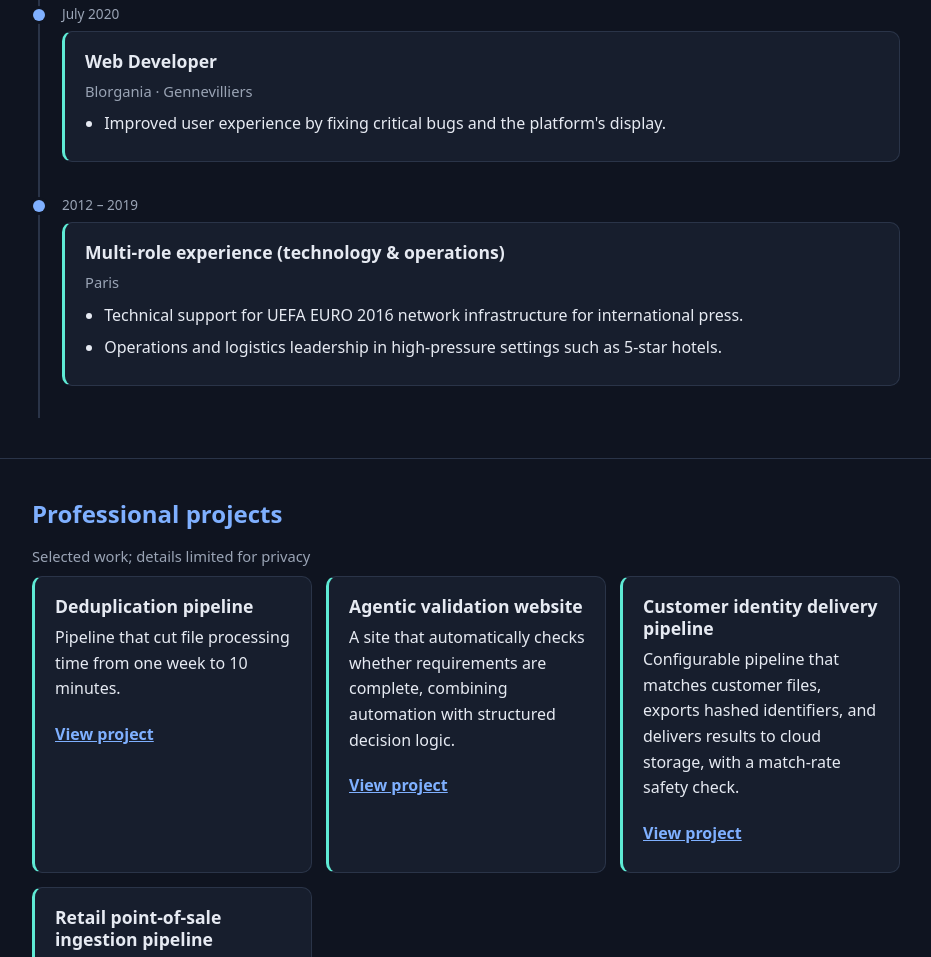
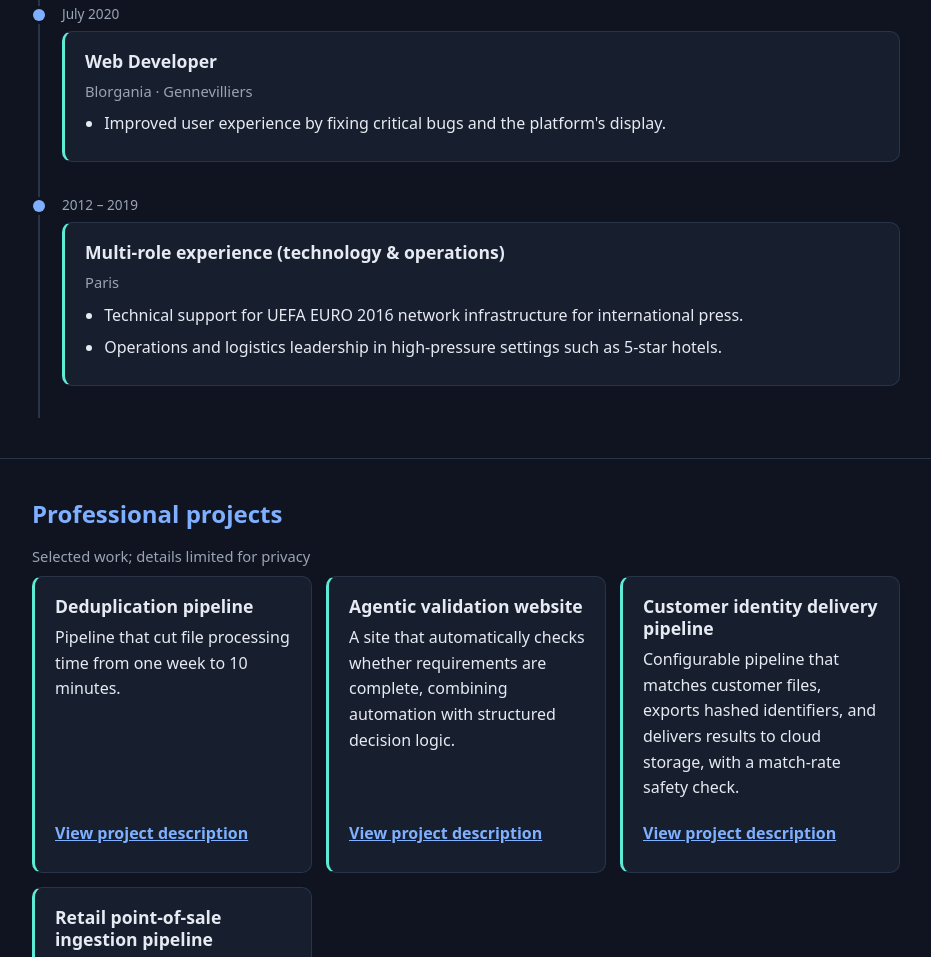
Before and after one commit to Felipeache/Felipeache.github.io, a plain HTML site: page index.html in a window 1280 px wide. Shown: the part 1843-2800 px from the top of the page, without its empty margins (174-1105 px from the left). Drawn offline with Linux system fonts and the light colour scheme.

Commit message:
Pin project links to the bottom of each card and rename them to 'View project description'
Co-Authored-By: Claude Haiku 5.5 <noreply@anthropic.com>

```diff
--- a/index.html
+++ b/index.html
@@ -115,7 +115,8 @@ nav.main-nav a:hover { color: var(--accent); }
   border-left: 3px solid var(--accent-2);
 }
 .grid { display: grid; gap: 14px; grid-template-columns: repeat(auto-fit, minmax(240px, 1fr)); }
-.grid > .card { margin-bottom: 0; }
+.grid > .card { margin-bottom: 0; display: flex; flex-direction: column; }
+.grid > .card > a { margin-top: auto; align-self: flex-start; }
 .card a { display: inline-block; padding: 8px 0; font-weight: 600; }
 .meta { color: var(--muted); font-size: 0.92rem; margin-bottom: 8px; }
 .job-head { display: flex; justify-content: space-between; gap: 8px; flex-wrap: wrap; }
@@ -398,7 +399,7 @@ const SiteLang = (() => {
             { text: 'Operations and logistics leadership in high-pressure settings such as 5-star hotels.' }
           ] }
         ] },
-        projects: { title: 'Professional projects', note: 'Selected work; details limited for privacy', link: 'View project', items: [
+        projects: { title: 'Professional projects', note: 'Selected work; details limited for privacy', link: 'View project description', items: [
           { title: 'Deduplication pipeline', text: 'Pipeline that cut file processing time from one week to 10 minutes.', href: 'projects/deduplication.html' },
           { title: 'Agentic validation website', text: 'A site that automatically checks whether requirements are complete, combining automation with structured decision logic.', href: 'projects/validation.html' },
           { title: 'Customer identity delivery pipeline', text: 'Configurable pipeline that matches customer files, exports hashed identifiers, and delivers results to cloud storage, with a match-rate safety check.', href: 'projects/customer-identity-delivery.html' },
@@ -441,7 +442,7 @@ const SiteLang = (() => {
             { text: 'Liderazgo operativo y logístico en entornos de alta presión, como hoteles 5 estrellas.' }
           ] }
         ] },
-        projects: { title: 'Proyectos profesionales', note: 'Trabajo seleccionado; detalles limitados por privacidad', link: 'Ver proyecto', items: [
+        projects: { title: 'Proyectos profesionales', note: 'Trabajo seleccionado; detalles limitados por privacidad', link: 'Ver descripción del proyecto', items: [
           { title: 'Pipeline de deduplicación', text: 'Pipeline que redujo el tiempo de procesamiento de archivos de una semana a 10 minutos.', href: 'projects/deduplication.html' },
           { title: 'Sitio de validación agéntica', text: 'Sitio que comprueba automáticamente si los requisitos están completos, combinando automatización y lógica de decisión estructurada.', href: 'projects/validation.html' },
           { title: 'Pipeline de entrega de identidad de clientes', text: 'Pipeline configurable que cruza archivos de clientes, exporta identificadores hasheados y entrega los resultados en la nube, con una comprobación de tasa de coincidencia.', href: 'projects/customer-identity-delivery.html' },
@@ -484,7 +485,7 @@ const SiteLang = (() => {
             { text: 'Direction opérationnelle et logistique dans des environnements à forte pression, comme des hôtels 5 étoiles.' }
           ] }
         ] },
-        projects: { title: 'Projets professionnels', note: 'Travaux sélectionnés ; détails limités pour des raisons de confidentialité', link: 'Voir le projet', items: [
+        projects: { title: 'Projets professionnels', note: 'Travaux sélectionnés ; détails limités pour des raisons de confidentialité', link: 'Voir la description du projet', items: [
           { title: 'Pipeline de déduplication', text: 'Pipeline qui a réduit le temps de traitement des fichiers d\'une semaine à 10 minutes.', href: 'projects/deduplication.html' },
           { title: 'Site de validation agentique', text: 'Site qui vérifie automatiquement si les exigences sont complètes, en combinant automatisation et logique de décision structurée.', href: 'projects/validation.html' },
           { title: 'Pipeline de livraison d\'identités clients', text: 'Pipeline configurable qui rapproche les fichiers clients, exporte des identifiants hachés et livre les résultats dans le cloud, avec un contrôle du taux de correspondance.', href: 'projects/customer-identity-delivery.html' },
```
